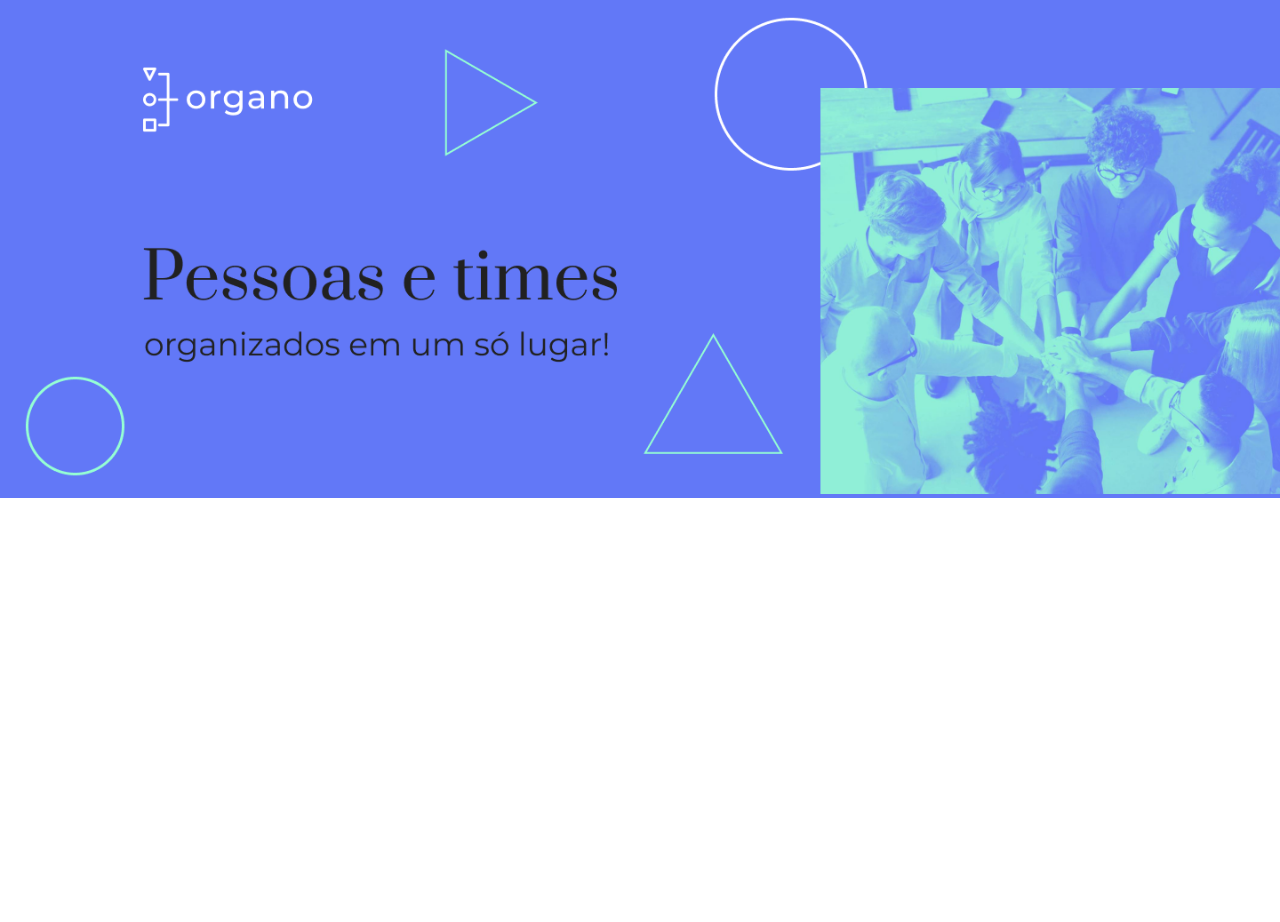
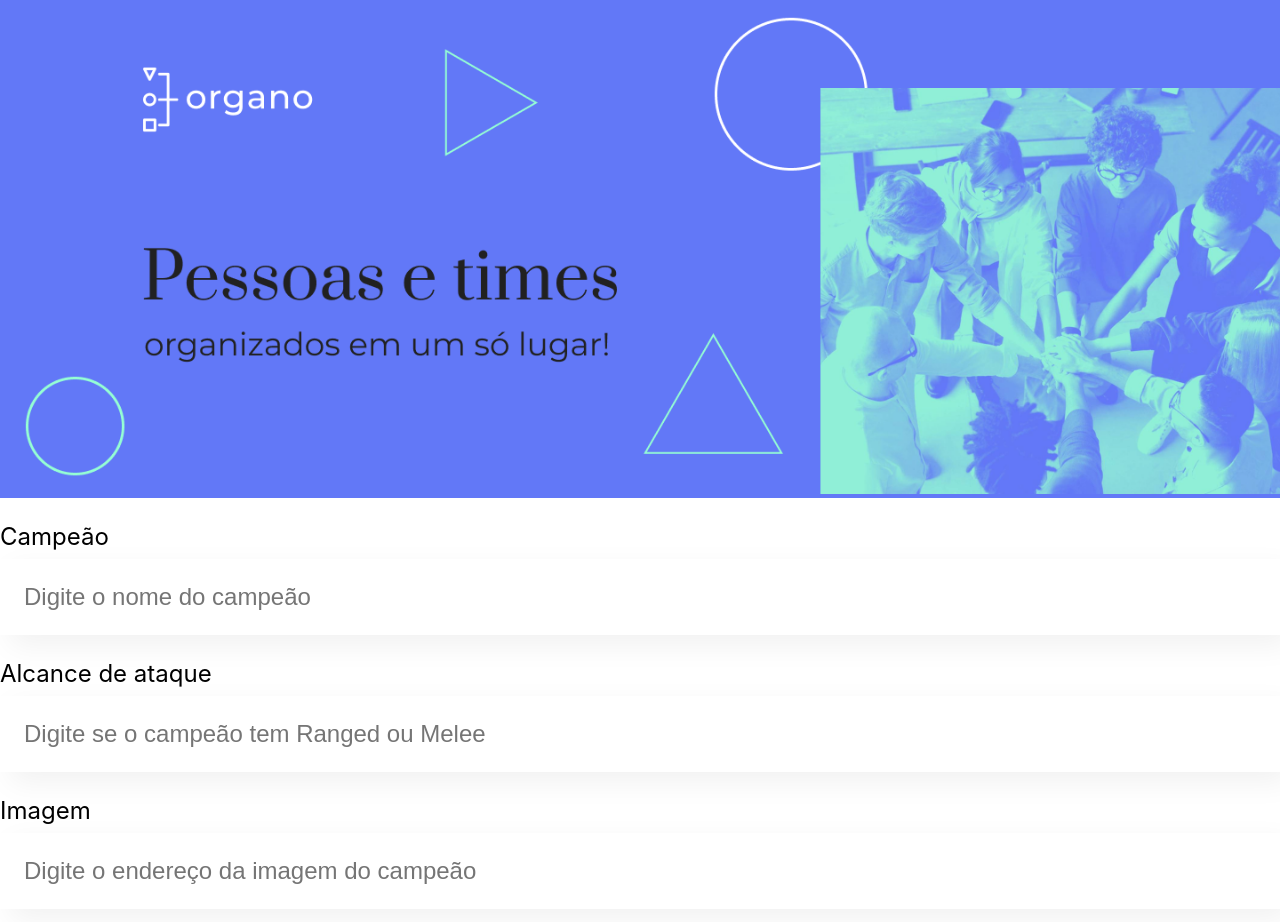
Before and after one commit to Frolber/Organo, a React (Create React App) app in the folder organo/: page / in a window 1280 px wide. Shown: the top 922 px of the page. Before the commit the page ends 800 px from the top, so only its background shows below. Built offline with nearby package versions, Linux system fonts and the light colour scheme.

Commit message:
Criado componente campo

```diff
--- a/organo/src/App.js
+++ b/organo/src/App.js
@@ -1,9 +1,13 @@
-import Banner from "./componentes/Banner/Banner";
+import Banner from "./componentes/Banner";
+import CampoTexto from "./componentes/CampoTexto";
 
 function App() {
    return (
       <div className="App">
          <Banner />
+         <CampoTexto label="Campeão"  placeholder="Digite o nome do campeão" />
+         <CampoTexto label="Alcance de ataque" placeholder="Digite se o campeão tem Ranged ou Melee" />
+         <CampoTexto label="Imagem" placeholder="Digite o endereço da imagem do campeão"/>
       </div>
    );
 }
--- a/organo/src/componentes/Banner/Banner.js
+++ b/organo/src/componentes/Banner/index.js
@@ -1,6 +1,6 @@
 import './Banner.css'
 
-function Banner () {
+const Banner = () => {
    return (
       <header className="banner">
          <img src="/imagens/banner.png" alt="O banner principal da página do Organo"/>
--- /dev/null
+++ b/organo/src/componentes/CampoTexto/CampoTexto.css
@@ -0,0 +1,19 @@
+.campo-texto {
+   margin: 24px 0;
+}
+
+.campo-texto label {
+   display: block;
+   margin-bottom: 8px;
+   font-size: 24px;
+}
+
+.campo-texto input {
+   background-color: #FFF;
+   box-shadow: 10px 10px 30px rgba(0, 0, 0, 0.06);
+   width: 100%;
+   border: none;
+   font-size: 24px;
+   padding: 24px;
+   box-sizing: border-box;
+}
--- /dev/null
+++ b/organo/src/componentes/CampoTexto/index.js
@@ -0,0 +1,12 @@
+import './CampoTexto.css'
+
+const CampoTexto = (props) => {
+   return (
+      <div className="campo-texto">
+         <label>{props.label}</label>
+         <input placeholder={props.placeholder}/>
+      </div>
+   )
+}
+
+export default CampoTexto;
```
